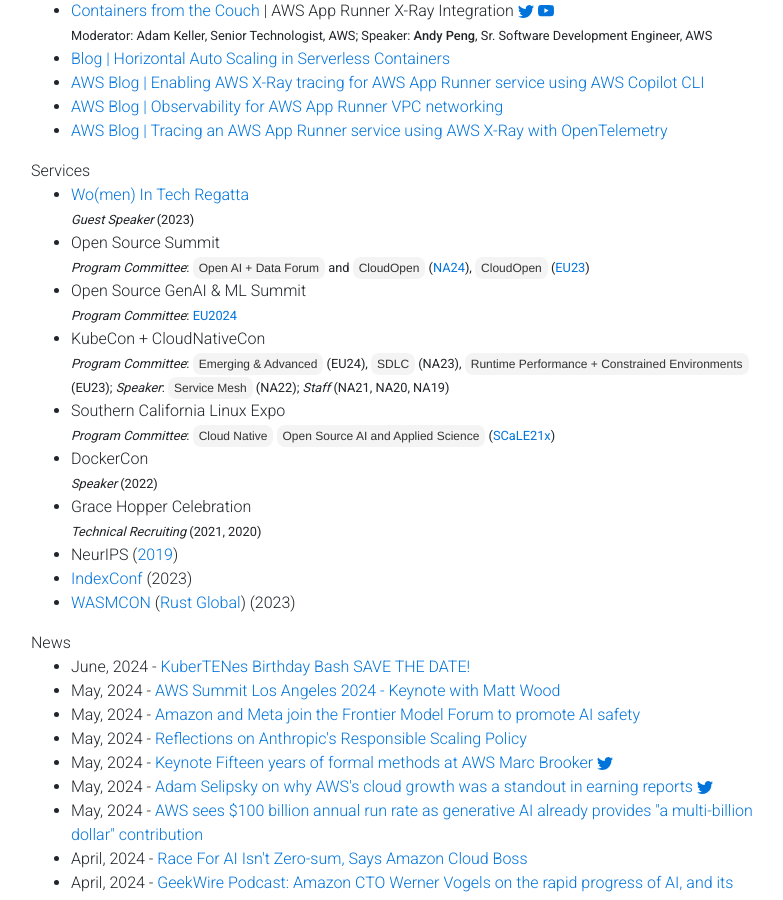
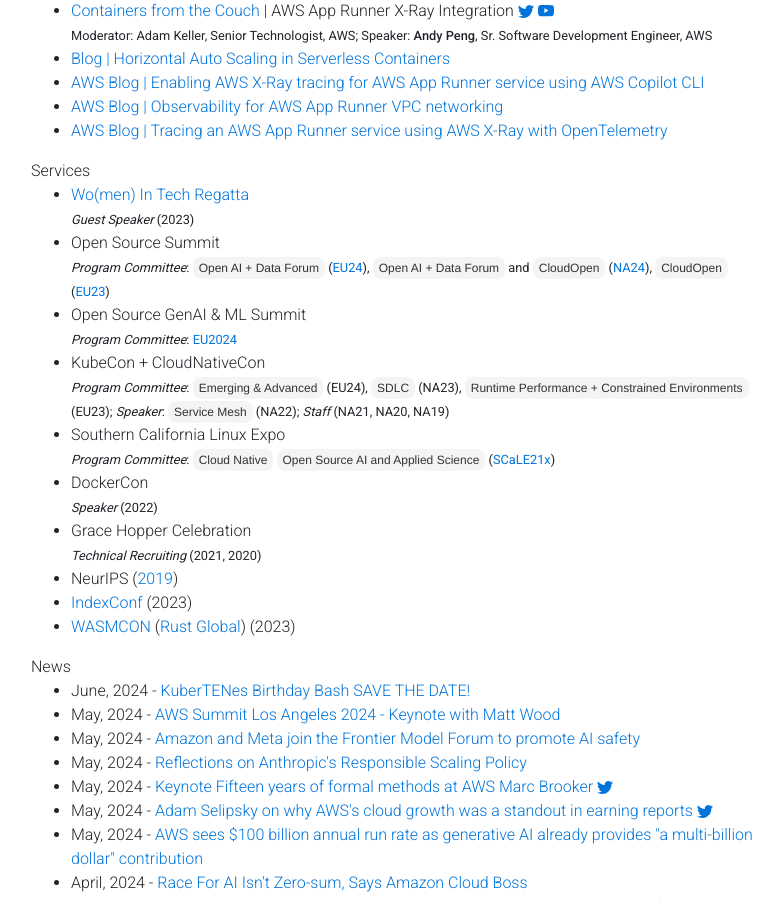
Before and after one commit to gfw001/gfw001.github.io, a Jekyll site: the page portfolio.html, which Jekyll copies as it is, in a window 1280 px wide and 900 px high, scrolled down 1435 px. Shown: the whole window, without its empty margins (54-837 px from the left). Built offline with Jekyll 4.4.1, drawn with Linux system fonts in a browser that asks for light colours; nearby versions of some CDN libraries; a style sheet for code colours, icons or effects is not loaded.

Commit message:
Update portfolio.html

```diff
--- a/portfolio.html
+++ b/portfolio.html
@@ -285,7 +285,7 @@
 	</li>
 	<li>
 		Open Source Summit<br>
-		<small><i>Program Committee</i>: <button>Open AI + Data Forum</button> and <button>CloudOpen</button> (<a href="https://events.linuxfoundation.org/open-source-summit-north-america/program/program-committee/">NA24</a>), <button>CloudOpen</button> (<a href="https://events.linuxfoundation.org/archive/2023/open-source-summit-europe/program/program-committee/">EU23</a>)</small><br>
+		<small><i>Program Committee</i>: <button>Open AI + Data Forum</button> (<a href="https://events.linuxfoundation.org/open-source-summit-europe/program/program-committee/">EU24</a>), <button>Open AI + Data Forum</button> and <button>CloudOpen</button> (<a href="https://events.linuxfoundation.org/open-source-summit-north-america/program/program-committee/">NA24</a>), <button>CloudOpen</button> (<a href="https://events.linuxfoundation.org/archive/2023/open-source-summit-europe/program/program-committee/">EU23</a>)</small><br>
 	</li>
 	<li>
 		Open Source GenAI & ML Summit<br>
```
